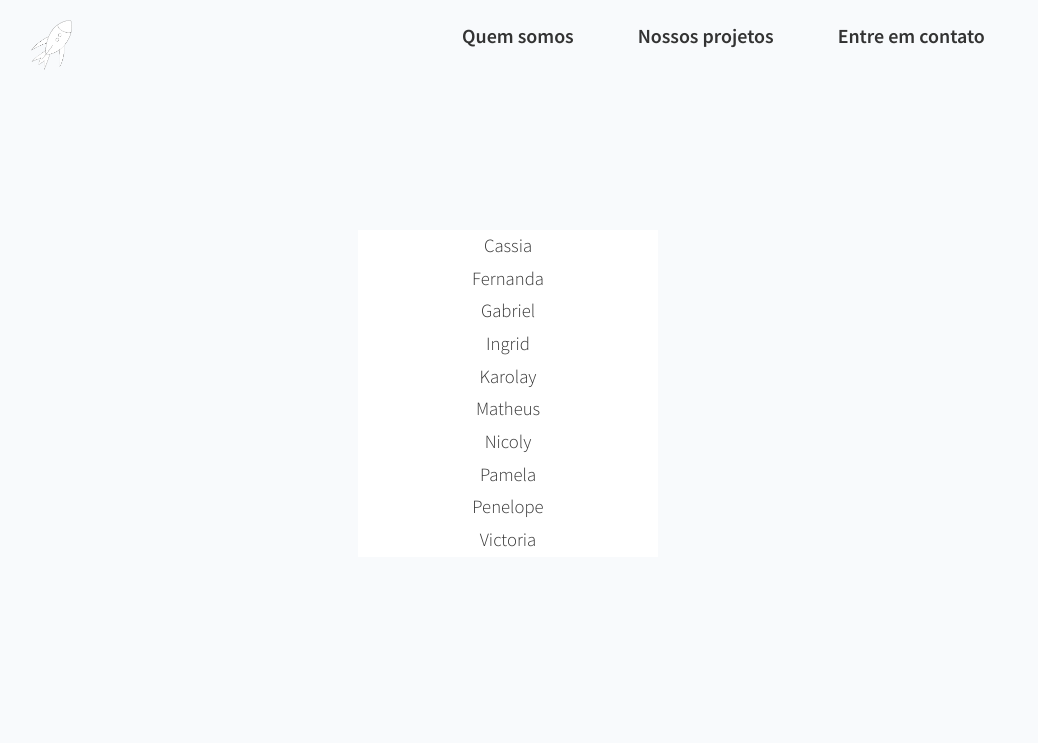
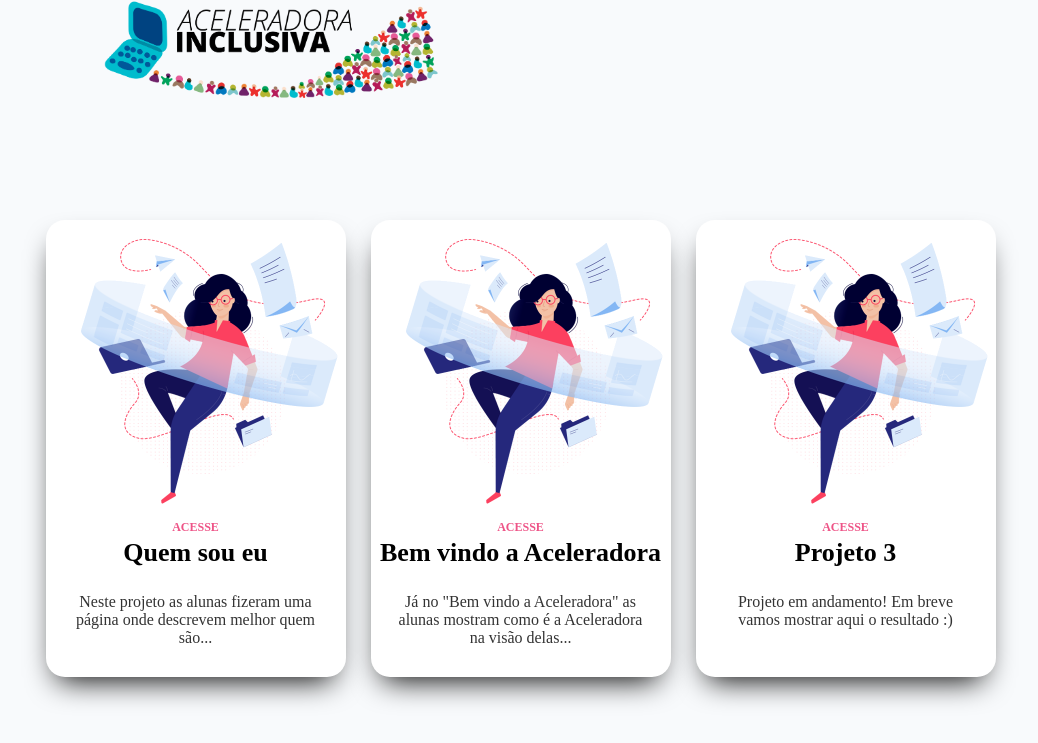
Before and after one commit to jeanbauer/aceleradorainclusiva, a PHP site: page /t01/index.html in a window 1280 px wide. Shown: the top 743 px of the page, without its empty margins (132-1170 px from the left). Run offline with PHP 8.4, Linux system fonts and the light colour scheme; some libraries are stand-ins or nearby versions.

```diff
--- /dev/null
+++ b/files/assets/css/internalPages.css
@@ -0,0 +1,129 @@
+
+/* CARDS */
+@import url(https://fonts.googleapis.com/css?family=Lato:400,700,900);
+
+html, body, div, span, applet, object,
+iframe, h1, h2, h3, h4, h5, h6, p, blockquote,
+pre, a, abbr, acronym, address, big, cite,
+code, del, dfn, em, img, ins, kbd, q, s, samp,
+small, strike, strong, sub, sup, tt, var, b,
+u, i, center, dl, dt, dd, ol, ul, li, fieldset,
+form, label, legend, table, caption, tbody,
+tfoot, thead, tr, th, td, article, aside,
+canvas, details, embed, figure, figcaption,
+footer, header, hgroup, menu, nav, output, ruby,
+section, summary, time, mark, audio, video {
+	margin: 0;
+	padding: 0;
+	border: 0;
+	font-size: 100%;
+	font: inherit;
+  vertical-align: baseline;
+}
+
+*, *:before, *:after {
+  box-sizing: border-box;
+}
+
+.projects {
+  display: flex;
+  justify-content: center
+}
+
+.slide-container {
+  margin: auto;
+  width: 600px;
+  text-align: center;
+}
+
+.wrapper {
+  padding-top: 140px;
+  padding-bottom: 40px;
+  display: flex;
+  justify-content: space-around;
+}
+
+.wrapper:focus {
+  outline: 0;
+}
+
+.card {
+  cursor: pointer;
+  color: #333;
+  margin-left: 25px;
+  background: white;
+  width: 300px;
+  display: inline-block;
+  border-radius: 19px;
+  position: relative;
+  text-align: center;
+  box-shadow: -1px 15px 30px -12px black;
+}
+
+.card__image {
+  position: relative;
+  height: 230px;
+  margin-bottom: 35px;
+  border-top-left-radius: 14px;
+  border-top-right-radius: 14px;
+}
+
+.card__image--example {
+  background: url("");
+}
+
+.card__image--example img {
+  width: 400px;
+  position: absolute;
+  left: -37px;
+}
+
+.card__subtitle {
+  margin-top: 70px;
+  text-transform: uppercase;
+  font-size: 12px;
+  font-weight: 700;
+  margin-bottom: 3px;
+}
+
+.card__subtitle--example {
+  color: #EE5487;
+}
+
+.card__unit-name {
+  font-size: 26px;
+  color: black;
+  font-weight: 900;
+  margin-bottom: 5px;
+}
+
+.card__unit-description {
+  padding: 20px;
+  margin-bottom: 10px;
+}
+
+#menu-nav {
+  display: flex;
+  align-content: center;
+  height: 50px;
+
+  background: #fff;
+  border: 3px solid #f5f5f5;
+  position: relative;
+
+  font-family: 'Source Sans Pro', sans-serif;
+}
+
+#menu-nav span {
+}
+
+#menu-nav ul {
+  display: flex;
+  justify-content: space-evenly;
+  width: 100%;
+}
+
+#menu-nav ul li a {
+  color: #333;
+  text-decoration: none;
+}
--- a/files/assets/css/main.css
+++ b/files/assets/css/main.css
@@ -232,27 +232,8 @@ footer a {
   } */
 }
 
-/* temp */
-.temp {
-  display: flex;
-  justify-content: center;
-  margin-top: 150px;
-}
-
-ul {
-  background: #FFF;
-  display: flex;
-  justify-content: center;
-  align-items: center;
-  flex-direction: column;
-  width: 300px;
-}
-
-li a {
-  color: #333;
-}
-
 button, a.button {
+  cursor: pointer;
   font-size: 1em;
   text-transform: uppercase;
   font-weight: 600;
@@ -275,7 +256,7 @@ button, a.button {
 form {
   display: flex;
   flex-direction: column;
-  width: 50%;
+  width: 50% !important;
 }
 
 textarea {
--- a/t01/index.html
+++ b/t01/index.html
@@ -5,6 +5,7 @@
 		<meta charset="utf-8" />
 		<meta name="viewport" content="width=device-width, initial-scale=1, user-scalable=no" />
     <link rel="stylesheet" href="../files/assets/css/main.css" />
+    <link rel="stylesheet" href="../files/assets/css/internalPages.css" />
     <link rel="shortcut icon" href="../files/images/favicon.ico" type="image/x-icon">
     <link rel="icon" href="../files/images/favicon.ico" type="image/x-icon">
     <link rel="stylesheet" href="https://use.fontawesome.com/releases/v5.1.0/css/all.css" integrity="sha384-lKuwvrZot6UHsBSfcMvOkWwlCMgc0TaWr+30HWe3a4ltaBwTZhyTEggF5tJv8tbt" crossorigin="anonymous">
@@ -13,28 +14,50 @@
 	<body>
 		<header>
       <div>
-        <img src="../files/images/logo.png" height="50" />
+        <img src="../files/images/logoclear.png" height="100vh" />
       </div>
       <menu>
-        <div>Quem somos</div>
+        <!-- <div>Quem somos</div>
         <div>Nossos projetos</div>
-        <div>Entre em contato</div>
+        <div>Entre em contato</div> -->
       </menu>
     </header>
 
-    <main class="temp">
-      <ul>
-        <li><a href="./cassia/index.html">Cassia</a></li>
-        <li><a href="./fernanda/index.html">Fernanda</a></li>
-        <li><a href="./gabriel/index.html">Gabriel</a></li>
-        <li><a href="./ingrid/index.html">Ingrid</a></li>
-        <li><a href="./karolay/index.html">Karolay</a></li>
-        <li><a href="./matheus/index.html">Matheus</a></li>
-        <li><a href="./nicoly/index.html">Nicoly</a></li>
-        <li><a href="./pamela/index.html">Pamela</a></li>
-        <li><a href="./penelope/index.html">Penelope</a></li>
-        <li><a href="./victoria/index.html">Victoria</a></li>
-      </ul>
+    <main class="projects">
+      <div class="wrapper">
+        <a href="./fernanda/index.html" class="card example">
+          <div class="card__image card__image--example">
+            <img src="../files/images/pessoa_flutuando.png" alt="pessoa flutuando" />
+          </div>
+          <div class="card__subtitle card__subtitle--example">Acesse</div>
+          <div class="card__unit-name">Quem sou eu</div>
+          <div class="card__unit-description">
+            Neste projeto as alunas fizeram uma página onde descrevem melhor quem são...
+          </div>
+        </a>
+
+        <a href="./fernanda/index.html" class="card example">
+          <div class="card__image card__image--example">
+            <img src="../files/images/pessoa_flutuando.png" alt="pessoa flutuando" />
+          </div>
+          <div class="card__subtitle card__subtitle--example">Acesse</div>
+          <div class="card__unit-name">Bem vindo a Aceleradora</div>
+          <div class="card__unit-description">
+            Já no "Bem vindo a Aceleradora" as alunas mostram como é a Aceleradora na visão delas...
+          </div>
+        </a>
+
+        <a href="./fernanda/index.html" class="card example">
+          <div class="card__image card__image--example">
+            <img src="../files/images/pessoa_flutuando.png" alt="pessoa flutuando" />
+          </div>
+          <div class="card__subtitle card__subtitle--example">Acesse</div>
+          <div class="card__unit-name">Projeto 3</div>
+          <div class="card__unit-description">
+            Projeto em andamento! Em breve vamos mostrar aqui o resultado :)
+          </div>
+        </a>
+      </div>
     </main>
 	</body>
 </html>
```
Also changed, not shown: t01/cassia/index.html (+22 -12 lines), t01/fernanda/index.html (+3 -9 lines).
